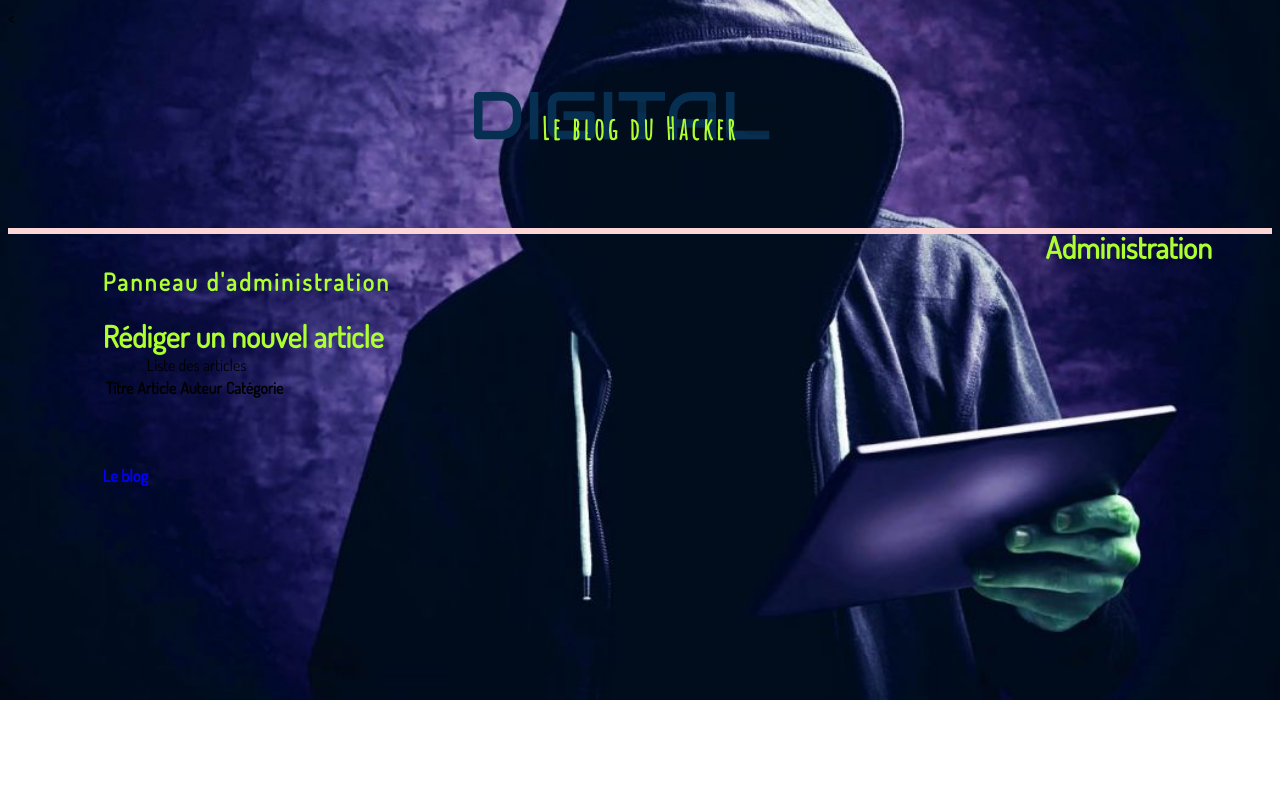
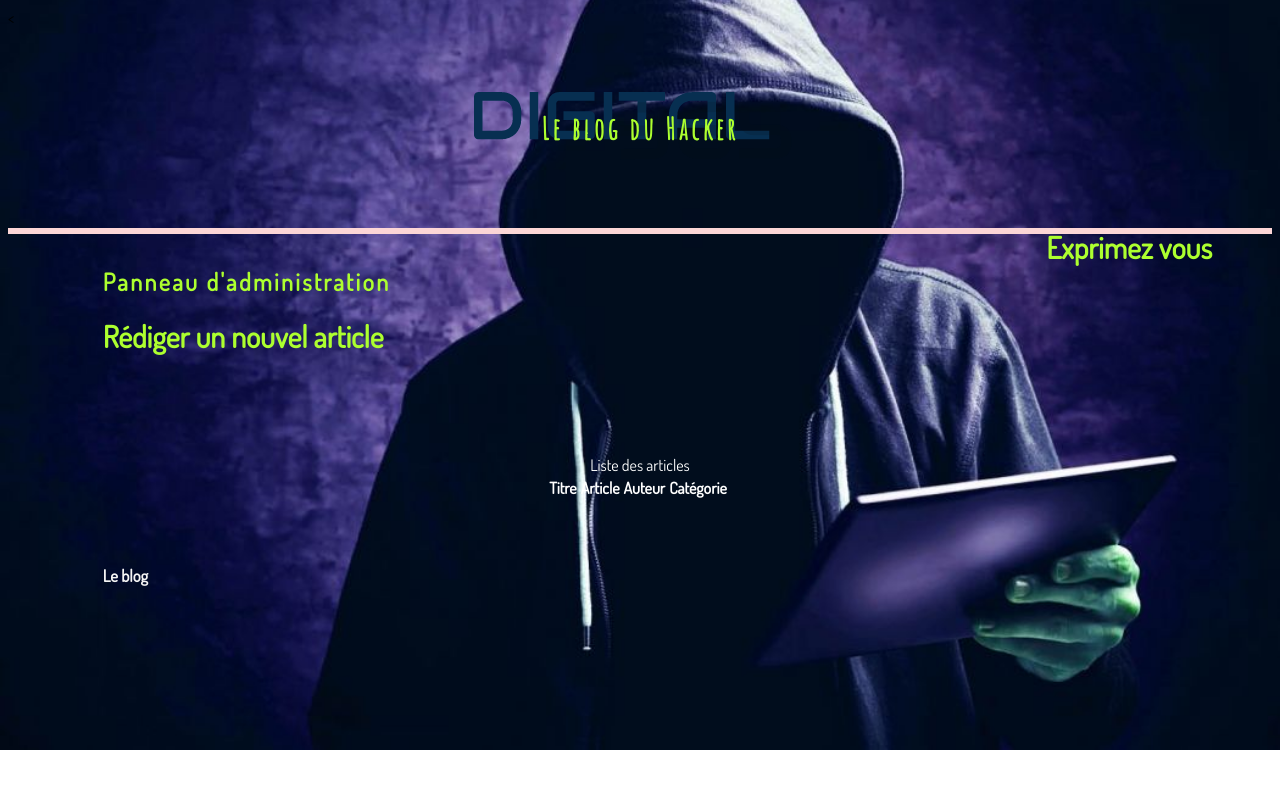
Before and after one commit to AkimLightez/AkimBlog, a PHP site: page /admin.php in a window 1280 px wide. Run offline with PHP 8.4, Linux system fonts and the light colour scheme; data comes from the database, SQL or seed files in the repository; data that the repository does not hold is empty.

Commit message:
changement2

```diff
--- a/src/css/style.css
+++ b/src/css/style.css
@@ -47,6 +47,10 @@
 
   letter-spacing: 0.1em;
 }
+h3 {
+  font-size: 20px;
+  color: greenyellow;
+}
 
 header {
   /* structure */
@@ -72,11 +76,14 @@
   width: 85%;
 }
 footer {
-  color: blue;
+  color: greenyellow;
   font-size: 20px;
   font-weight: bold;
   margin-bottom: 3em;
   margin-top: 3em;
+}
+article {
+  color: white;
 }
 
 .edit {
@@ -131,7 +138,35 @@
   margin-bottom: 2em;
   margin-top: 2em;
 }
+thead {
+  display: flex;
+  justify-content: space-around;
+}
+table {
+  display: flex;
+  justify-content: center;
+  flex-direction: column;
+}
+caption {
+  margin-top: 100px;
+  color: white;
+}
+th {
+  width: 100%;
+  color: white;
+}
+tbody {
+  display: flex;
+  justify-content: space-around;
+  align-items: center;
+}
+td {
+  color: white;
+}
 
+small {
+  color: whitesmoke;
+}
 /*
  * Styles des boutons
  */
--- a/src/index.phtml
+++ b/src/index.phtml
@@ -1,5 +1,6 @@
 <!-- Page d'accueil -->
 <h2><i class="fa fa-home"></i> Accueil</h2>
+<h3>Derniers articles</h3>
 
 <!-- Liste des articles du blog -->
 <ul class="post-list">
--- a/src/layout.phtml
+++ b/src/layout.phtml
@@ -19,7 +19,7 @@
         <h1><a href="index.php" > Le blog du Hacker</a></h1>
 
         <nav>
-            <a href="admin.php"><i class="fa fa-cogs"></i> Administration</a>
+            <a href="admin.php"><i class="fa fa-cogs"></i> Exprimez vous </a>
         </nav>
     </header>
 
```
